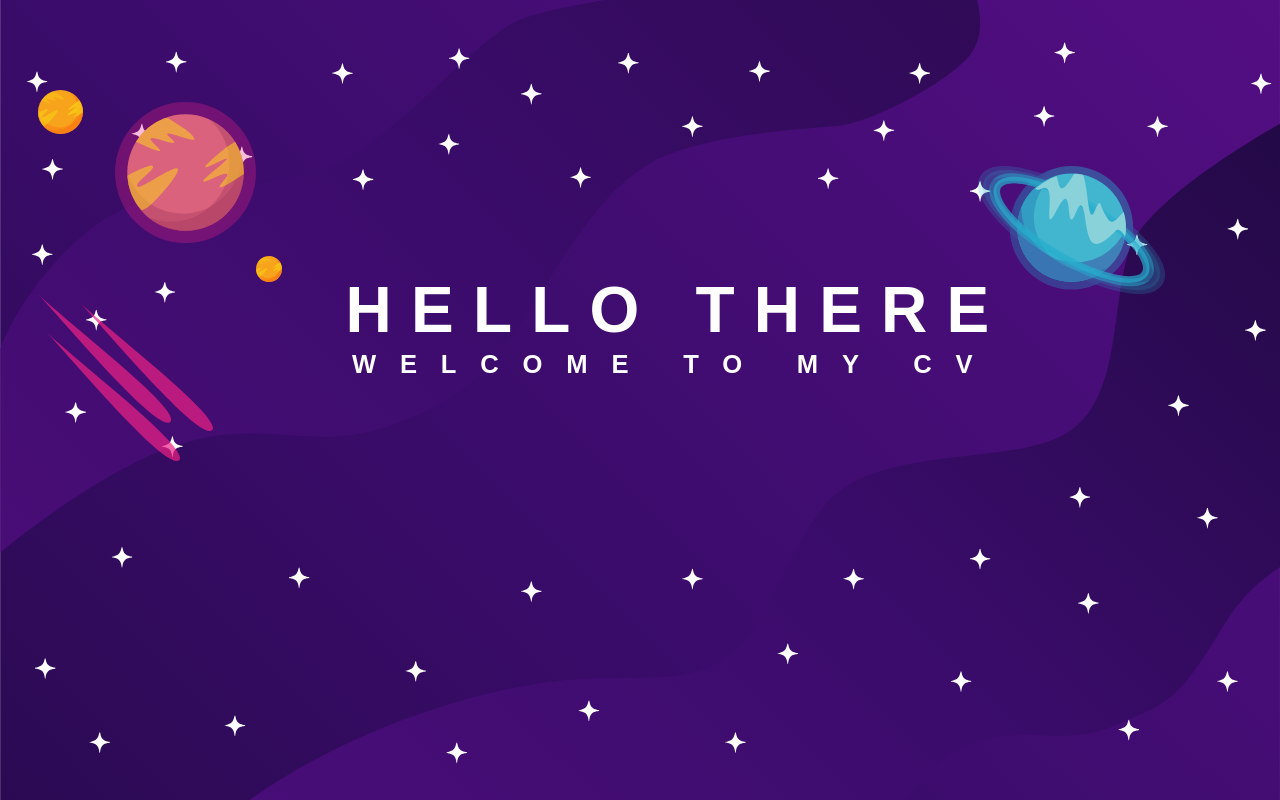
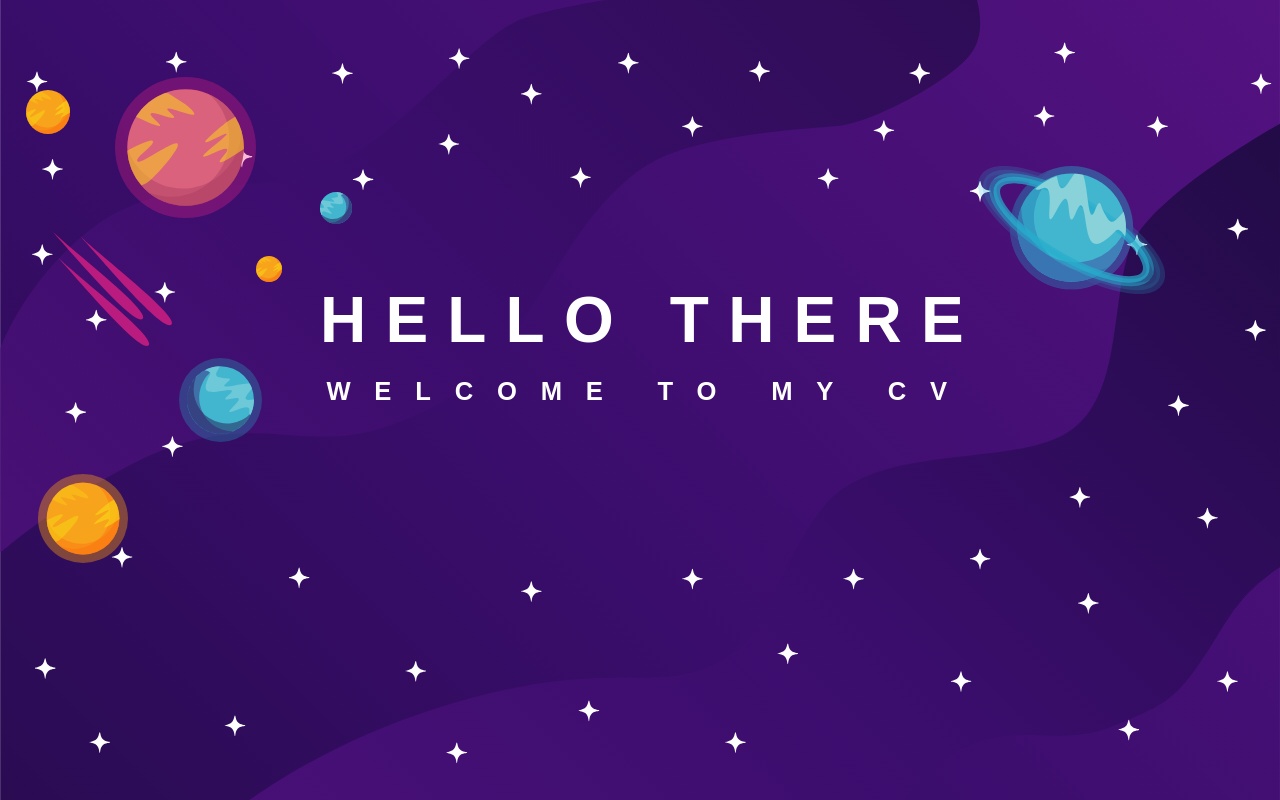
Before and after one commit to Ioniqe/cv, a React (Create React App) app: page / in a window 1280 px wide. Shown: the top 800 px of the page. Built offline with nearby package versions, Linux system fonts and the light colour scheme.

Commit message:
Add more planets and place all of them in a div

```diff
--- a/src/App.tsx
+++ b/src/App.tsx
@@ -6,6 +6,9 @@ import planet_pink_yellow from './visuals/planets/planet_pink_yellow.svg';
 import planet_yellow_small from './visuals/planets/planet_yellow_small.svg';
 import falling from './visuals/planets/falling.svg';
 import planet_blue_rings from './visuals/planets/planet_blue_rings.svg';
+import planet_blue_small from './visuals/planets/planet_blue_small.svg';
+import planet_blue_v2 from './visuals/planets/planet_blue_v2.svg';
+import planet_yellow from './visuals/planets/planet_yellow.svg';
 
 function App() {
 
@@ -20,16 +23,22 @@ function App() {
 
   return (
     <div className='App'>
-      <img alt="background" src={background} />
-      <img alt="planet_pink_yellow" src={planet_pink_yellow} style={{ position: 'absolute', left: '9vw', top: '8vw', height: '11vw', transform: `translateY(-${offsetY * 1}px)` }} />
-      <img alt="planet_yellow_small" src={planet_yellow_small} style={{ position: 'absolute', left: '3vw', top: '7vw', height: '3.5vw', transform: `translateY(-${offsetY * 1}px)` }} />
-      <img alt="falling" src={falling} style={{ position: 'absolute', left: '3vw', top: '23vw', height: '13vw', transform: `translateY(-${offsetY * 1}px)` }} />
-      <img alt="planet_yellow_small" src={planet_yellow_small} style={{ position: 'absolute', left: '20vw', top: '20vw', height: '2vw', transform: `translateY(-${offsetY * 1}px)` }} />
+      <img alt="background" src={background} style={{left: 0, position: 'absolute'}} />
+      <div style={{position: 'absolute', overflow: 'hidden', width: '100%', height: '100%'}}>
+        <img alt="planet_pink_yellow" src={planet_pink_yellow} style={{ position: 'absolute',  left: '9vw', top: '6vw', height: '11vw', transform: `translateY(-${offsetY * 1.2}px)` }} />
+        <img alt="planet_yellow_small_1" src={planet_yellow_small} style={{position: 'absolute', left: '2vw', top: '7vw', height: '3.5vw', transform: `translateY(-${offsetY * 1}px)` }} />
+        <img alt="falling" src={falling} style={{ position: 'absolute', left: '4vw', top: '18vw', height: '9vw', opacity: 1 - offsetY * 0.03, transform: `translateY(${offsetY * 15}px)  translateX(${offsetY * 20}px)`}} />
+        <img alt="planet_yellow_small_2" src={planet_yellow_small} style={{position: 'absolute', left: '20vw', top: '20vw', height: '2vw', transform: `translateY(-${offsetY * 1}px)` }} />
+        <img alt="planet_blue_small" src={planet_blue_small} style={{position: 'absolute', left: '25vw', top: '15vw', height: '2.5vw', transform: `translateY(-${offsetY * 1}px)` }} />
+        <img alt="planet_blue_v2" src={planet_blue_v2} style={{position: 'absolute', left: '14vw', top: '28vw', height: '6.5vw', transform: `translateY(-${offsetY * 1.2}px)  translateX(-${offsetY * 1.4}px) rotate(${-0.5 * offsetY}deg)` }} />
 
-      <h1 style={{ position: 'absolute', fontSize: '5vw', letterSpacing: '0.3em', left: '27vw', top: '18vw', color: 'white' }} >HELLO THERE</h1>
-      <h1 style={{ position: 'absolute', fontSize: '2vw', letterSpacing: '0.93em', left: '27.5vw', top: '26vw', color: 'white' }} >WELCOME TO MY CV</h1>
+        <h1 style={{position: 'absolute', fontSize: '5vw', letterSpacing: '0.3em', left: '25vw', top: '30vh', color: 'white' }} >HELLO THERE</h1>
+        <h1 style={{position: 'absolute', fontSize: '2vw', letterSpacing: '0.93em', left: '25.5vw', top: '45vh', color: 'white' }} >WELCOME TO MY CV</h1>
 
-      <img alt="planet_blue_rings" src={planet_blue_rings} style={{ position: 'absolute', right: '9vw', top: '13vw', height: '10vw', transform: `translateY(-${offsetY * 1}px)` }} />
+        <img alt="planet_blue_rings" src={planet_blue_rings} style={{position: 'absolute', right: '9vw', top: '13vw', height: '10vw', transform: `translateY(-${offsetY * 1.2}px)` }} />
+        <img alt="planet_yellow" src={planet_yellow} style={{position: 'absolute', left: '3vw', top: '37vw', height: '7vw', transform: `translateY(-${offsetY * 1}px)` }} />
+
+      </div>
 
     </div>
   );
```
Also changed, not shown: src/visuals/background.svg.
